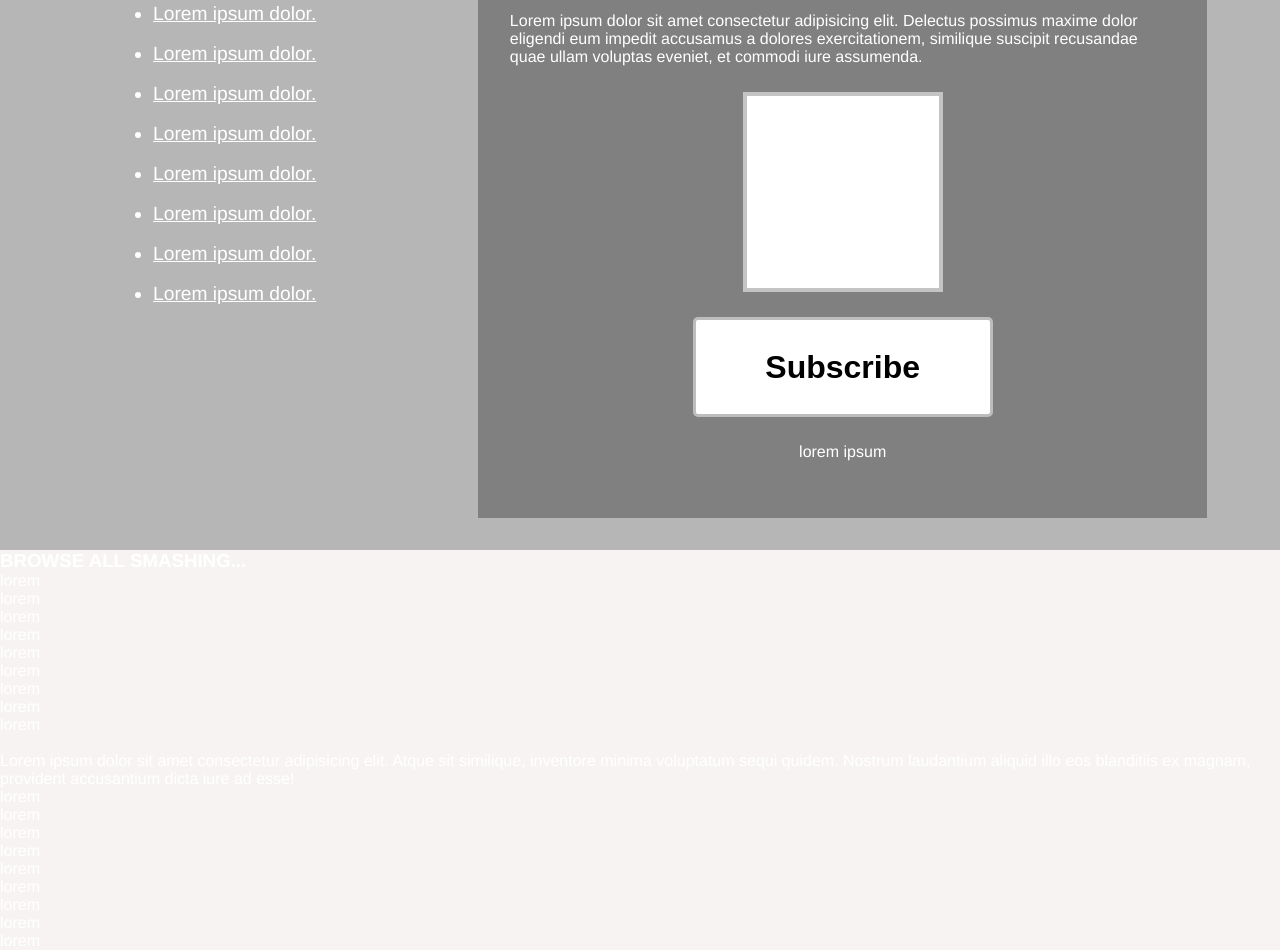
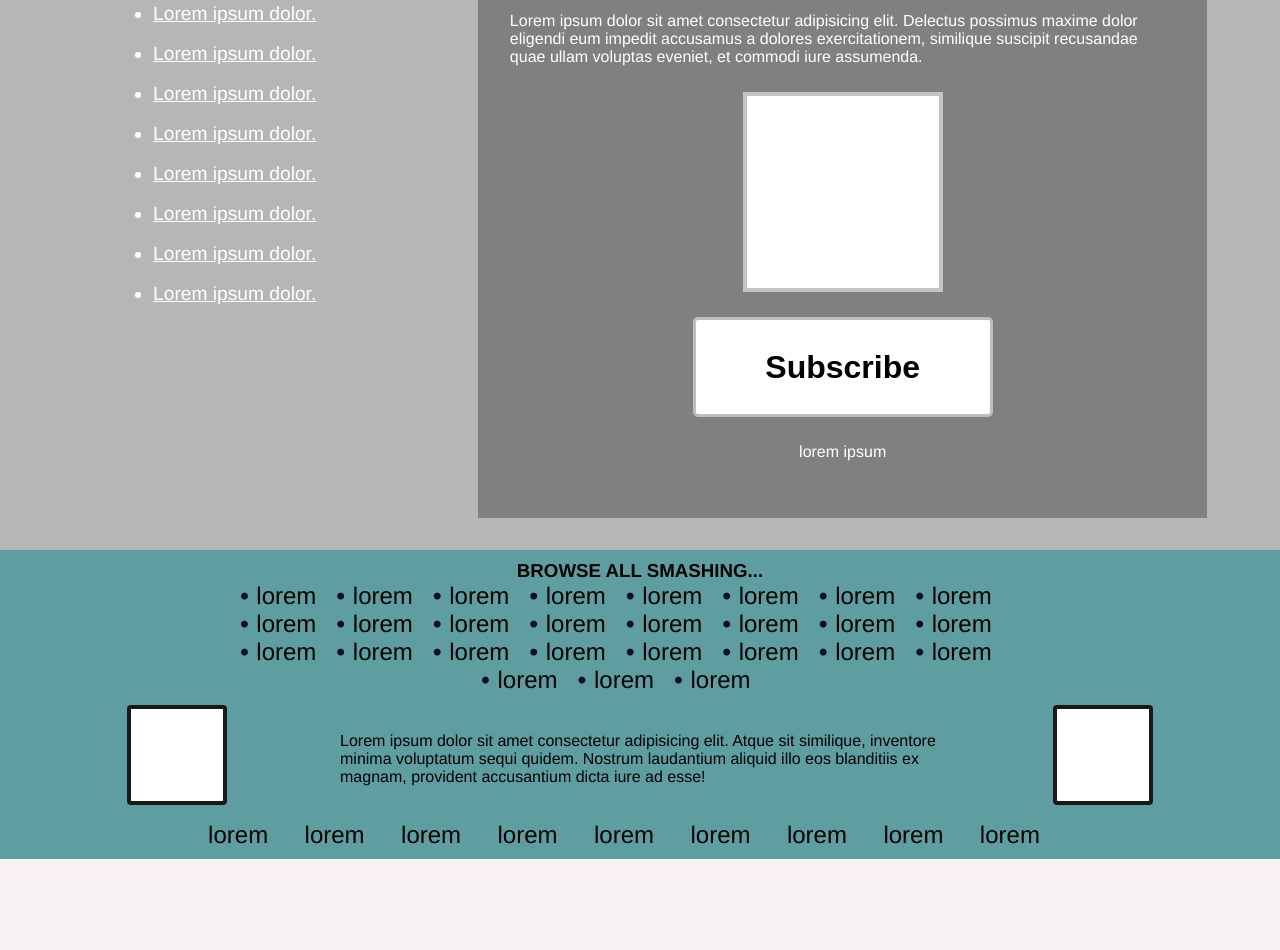
Before and after one commit to carlosprietobarron/smashingmag, a plain HTML site: page index.html in a window 1280 px wide. Shown: the part 6654-7604 px from the top of the page. After the commit the page ends 7513 px from the top, so only its background shows below. Drawn offline with Linux system fonts and the light colour scheme; a web font is replaced by a local one.

Commit message:
Created the footer section

```diff
--- a/css/style.css
+++ b/css/style.css
@@ -440,3 +440,92 @@ body {
 .newsletter h1 {
   font-size: 2rem;
 }
+
+/* footer */
+
+.footer {
+  position: relative;
+  display: flex;
+  flex-direction: column;
+  width: 100%;
+  background-color: cadetblue;
+  color: black;
+  align-items: center;
+  padding-top: 10px;
+  padding-bottom: 10px;
+}
+
+.footer-nav {
+  display: inline-block;
+  width: 65%;
+  height: 150px;
+  margin: 0 auto;
+}
+
+.footer-menu {
+  text-align: center;
+}
+
+.footer-menu li {
+  position: relative;
+  display: inline-block;
+  text-align: center;
+  font-size: x-large;
+  margin-right: 32px;
+}
+
+.footer-menu li::before {
+  content: "\2022";
+  color: rgb(6, 12, 41);
+  font-weight: bold;
+  display: inline-block;
+  width: 1em;
+  margin-left: -1em;
+}
+
+.commitment {
+  display: inline-block;
+  width: 600px;
+  min-width: 500px;
+  margin-bottom: 15px;
+}
+
+.commitment p {
+  margin-bottom: 20px;
+}
+
+.bottom-footer-menu {
+  text-align: center;
+}
+
+.bottom-footer-menu li {
+  position: relative;
+  display: inline-block;
+  text-align: center;
+  font-size: x-large;
+  margin-right: 32px;
+}
+
+.cartoon-box-left {
+  width: 100px;
+  height: 100px;
+  position: absolute;
+  bottom: 34px;
+  left: 127px;
+  background-color: white;
+  border: 4px solid rgb(26, 25, 25);
+  border-radius: 4px;
+  margin-bottom: 20px;
+}
+
+.cartoon-box-right {
+  width: 100px;
+  height: 100px;
+  position: absolute;
+  bottom: 34px;
+  right: 127px;
+  background-color: white;
+  border: 4px solid rgb(26, 25, 25);
+  border-radius: 4px;
+  margin-bottom: 20px;
+}
--- a/index.html
+++ b/index.html
@@ -390,7 +390,7 @@
 
     </section>
   </main>
-  <footer>
+  <footer class="footer">
     <h3>BROWSE ALL SMASHING...</h3>
     <nav class="footer-nav">
       <ul class="footer-menu">
@@ -403,10 +403,33 @@
         <li>lorem</li>
         <li>lorem</li>
         <li>lorem</li>
+        <li>lorem</li>
+        <li>lorem</li>
+        <li>lorem</li>
+        <li>lorem</li>
+        <li>lorem</li>
+        <li>lorem</li>
+        <li>lorem</li>
+        <li>lorem</li>
+        <li>lorem</li>
+        <li>lorem</li>
+        <li>lorem</li>
+        <li>lorem</li>
+        <li>lorem</li>
+        <li>lorem</li>
+        <li>lorem</li>
+        <li>lorem</li>
+        <li>lorem</li>
+        <li>lorem</li>
       </ul>
-      <img>
-      <p>Lorem ipsum dolor sit amet consectetur adipisicing elit. Atque sit similique, inventore minima voluptatum sequi quidem. Nostrum laudantium aliquid illo eos blanditiis ex magnam, provident accusantium dicta iure ad esse!</p>
+    </nav>
 
+    <div class="commitment">
+        <p>Lorem ipsum dolor sit amet consectetur adipisicing elit. Atque sit similique, inventore minima voluptatum sequi quidem. Nostrum laudantium aliquid illo eos blanditiis ex magnam,
+            provident accusantium dicta iure ad esse!</p>
+    </div>
+
+    <nav class="bottom-footer">
       <ul class="bottom-footer-menu">
         <li>lorem</li>
         <li>lorem</li>
@@ -420,6 +443,10 @@
       </ul>
 
     </nav>
+    <div class="cartoon-box-left">
+    </div>
+    <div class="cartoon-box-right">
+    </div>
   </footer>
 
 
```
